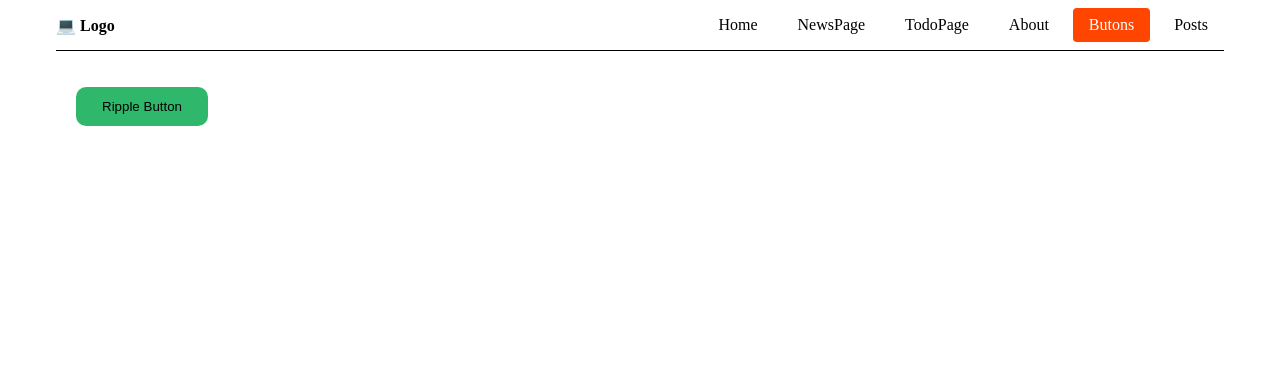
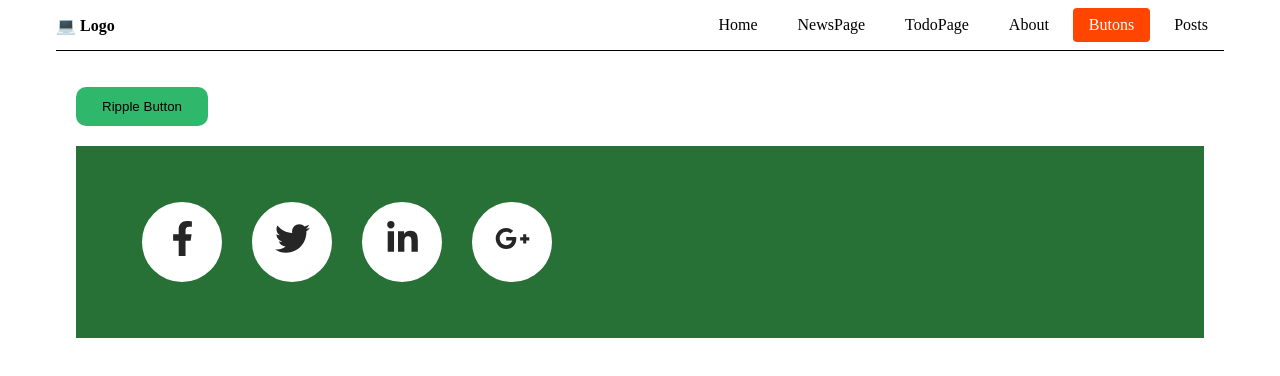
Before and after one commit to PetroMazuryk/react-u-1, a React (Create React App) app: page /react-u-1/buttons in a window 1280 px wide. Shown: the top 376 px of the page. Built offline with nearby package versions, Linux system fonts and the light colour scheme.

Commit message:
add SocialIcons component

```diff
--- a/package.json
+++ b/package.json
@@ -13,6 +13,7 @@
     "modern-normalize": "^2.0.0",
     "react": "^18.1.0",
     "react-dom": "^18.1.0",
+    "react-icons": "^5.5.0",
     "react-router-dom": "^6.11.2",
     "react-scripts": "5.0.1",
     "react-transition-group": "^4.4.5",
--- /dev/null
+++ b/src/components/SocialIcons/SocialIcons.jsx
@@ -0,0 +1,39 @@
+import React from 'react';
+import { Link } from 'react-router-dom';
+import {
+  FaFacebookF,
+  FaTwitter,
+  FaLinkedinIn,
+  FaGooglePlusG,
+} from 'react-icons/fa';
+
+import styles from './SocialIcons.module.css';
+
+const SocialIcons = () => {
+  return (
+    <ul className={styles.socialList}>
+      <li className={styles.socialItem}>
+        <Link href="#" className={styles.socialLink} aria-label="Facebook">
+          <FaFacebookF className={styles.icon} />
+        </Link>
+      </li>
+      <li className={styles.socialItem}>
+        <Link href="#" className={styles.socialLink} aria-label="Twitter">
+          <FaTwitter className={styles.icon} />
+        </Link>
+      </li>
+      <li className={styles.socialItem}>
+        <Link href="#" className={styles.socialLink} aria-label="LinkedIn">
+          <FaLinkedinIn className={styles.icon} />
+        </Link>
+      </li>
+      <li className={styles.socialItem}>
+        <Link href="#" className={styles.socialLink} aria-label="Google Plus">
+          <FaGooglePlusG className={styles.icon} />
+        </Link>
+      </li>
+    </ul>
+  );
+};
+
+export default SocialIcons;
--- /dev/null
+++ b/src/components/SocialIcons/SocialIcons.module.css
@@ -0,0 +1,79 @@
+.socialList {
+    display: flex;
+    flex-wrap: wrap;
+    gap: 10px;
+    background-color: #287136;
+    padding: 56px;
+}
+
+.socialItem {
+    list-style: none;
+    display: flex;
+}
+
+.socialLink {
+    width: 80px;
+    height: 80px;
+    background-color: #fff;
+    text-align: center;
+    line-height: 80px;
+    font-size: 35px;
+    margin: 0 10px;
+    display: block;
+    border-radius: 50%;
+    position: relative;
+    overflow: hidden;
+    border: 3px solid #fff;
+    z-index: 1;
+    transition: 0.5s;
+}
+
+.icon {
+    position: relative;
+    color: #262626;
+    transition: 0.5s;
+    z-index: 3;
+}
+
+.socialLink:hover .icon {
+    color: #fff;
+    transform: rotateY(360deg);
+}
+
+.socialLink::before {
+    content: '';
+    position: absolute;
+    top: 100%;
+    left: 0;
+    width: 100%;
+    height: 100%;
+    transition: 0.5s;
+    z-index: 2;
+    background-color: #f00;
+    /* fallback */
+}
+
+.socialLink:hover::before {
+    top: 0;
+}
+
+/* Колір для кожного пункту */
+.socialItem:nth-child(1) .socialLink::before {
+    background-color: #3b5999;
+    /* Facebook */
+}
+
+.socialItem:nth-child(2) .socialLink::before {
+    background-color: #55acee;
+    /* Twitter */
+}
+
+.socialItem:nth-child(3) .socialLink::before {
+    background-color: #0077b5;
+    /* LinkedIn */
+}
+
+.socialItem:nth-child(4) .socialLink::before {
+    background-color: #dd4b39;
+    /* Google+ */
+}
--- a/src/pages/Buttons/Buttons.jsx
+++ b/src/pages/Buttons/Buttons.jsx
@@ -1,7 +1,8 @@
 import React from 'react';
-import { Link } from 'react-router-dom';
+
 import clsx from 'clsx';
 import RippleButton from 'components/RippleButton/RippleButton';
+import SocialIcons from 'components/SocialIcons/SocialIcons';
 
 import styles from './Buttons.module.css';
 
@@ -14,29 +15,7 @@ const Buttons = () => {
         </RippleButton>
       </div>
 
-      {/* Social Icons Hover Effect #1 */}
-      <ul className={styles.socialList}>
-        <li>
-          <Link href="#">
-            <i className="fab fa-facebook-f"></i>
-          </Link>
-        </li>
-        <li>
-          <Link href="#">
-            <i className="fab fa-twitter"></i>
-          </Link>
-        </li>
-        <li>
-          <Link href="#">
-            <i className="fab fa-linkedin-in"></i>
-          </Link>
-        </li>
-        <li>
-          <Link href="#">
-            <i className="fab fa-google-plus-g"></i>
-          </Link>
-        </li>
-      </ul>
+      <SocialIcons />
     </div>
   );
 };
--- a/src/pages/Buttons/Buttons.module.css
+++ b/src/pages/Buttons/Buttons.module.css
@@ -9,7 +9,7 @@
     /* обгортка кнопки */
 }
 
-.button {
+/* .button {
     padding: 10px 20px;
     font-size: 1rem;
     cursor: pointer;
@@ -57,4 +57,4 @@
 
 .icon2:hover {
     color: #e1306c;
-}
+} */
```
Also changed, not shown: 1 other file (tests, documents, lock files or other folders).
